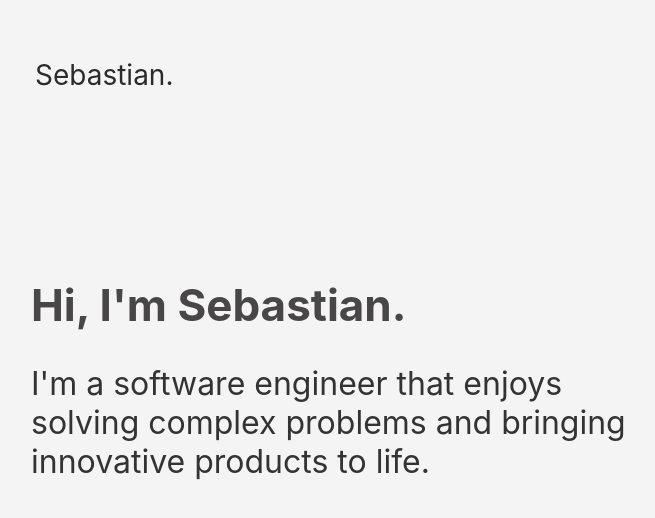
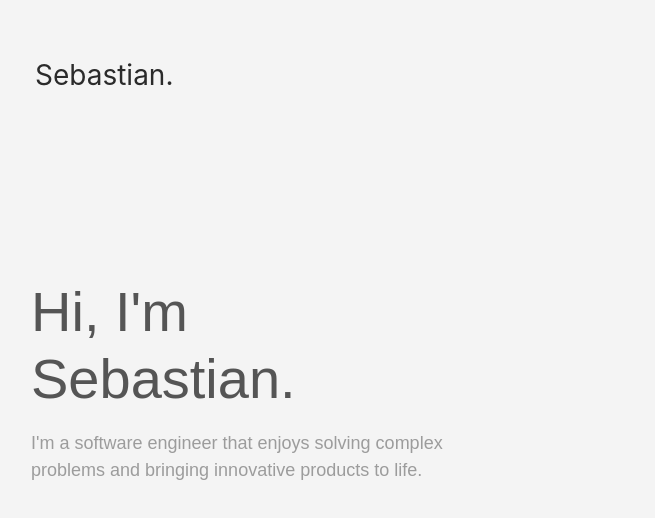
Before and after one commit to Checchii/portfolio, a React (Create React App) app: page / in a window 1280 px wide. Shown: the top 518 px of the page, without its empty margins (33-688 px from the left). Built offline with nearby package versions, Linux system fonts and the light colour scheme.

Commit message:
improved styles

```diff
--- a/src/components/about/aboutme.css
+++ b/src/components/about/aboutme.css
@@ -1,22 +1,33 @@
+.poppins-regular {
+  font-family: "Poppins", sans-serif;
+  font-weight: 400;
+  font-style: normal;
+}
+
 .about-section {
   margin-top: 10rem;
   margin-left: 2rem;
-  max-width: 50%;
+  max-width: 35%;
 }
 
 .about-me {
-  font-size: 32px;
-    color: #333;
-    text-align: left;
-    margin: auto;
-    padding-left: 2rem;
-  }
+  font-family: "Poppins", sans-serif;
+  font-size: 18px;
+  line-height: 1.5;
+  color: #9c9c9c;
+  text-align: left;
+  margin: auto;
+  padding-left: 2rem;
+}
 
   .title {
-    color: #484646;
-    font-size: 44px;
+    color: #555;
+    font-family: "Poppins", sans-serif;
+    font-size: 3.5rem;
+    font-weight: 500;
+    line-height: 1.2;
     text-align: left;
     margin: auto;
     padding-left: 2rem;
     padding-top: 1rem;
-  }
+}
```
